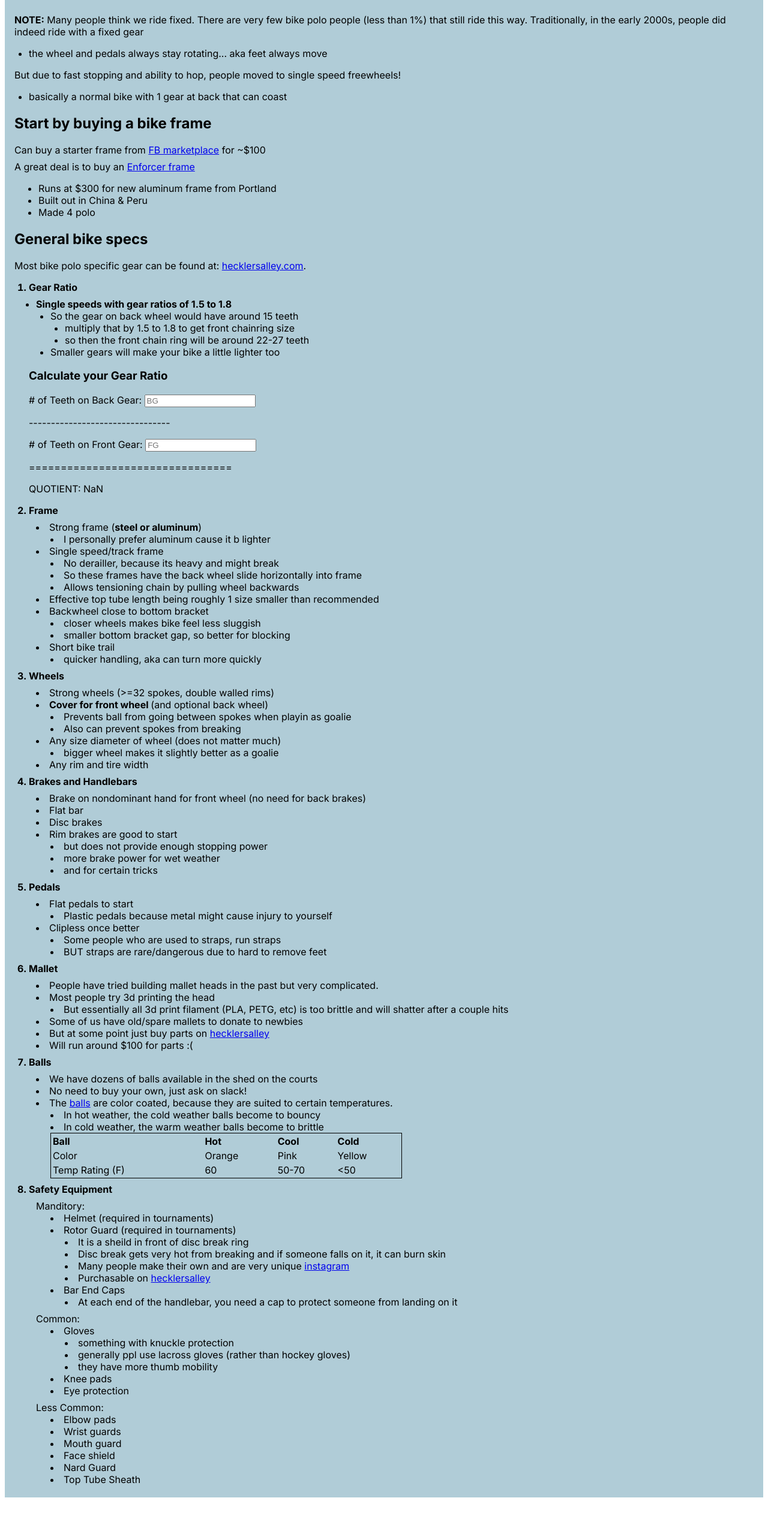
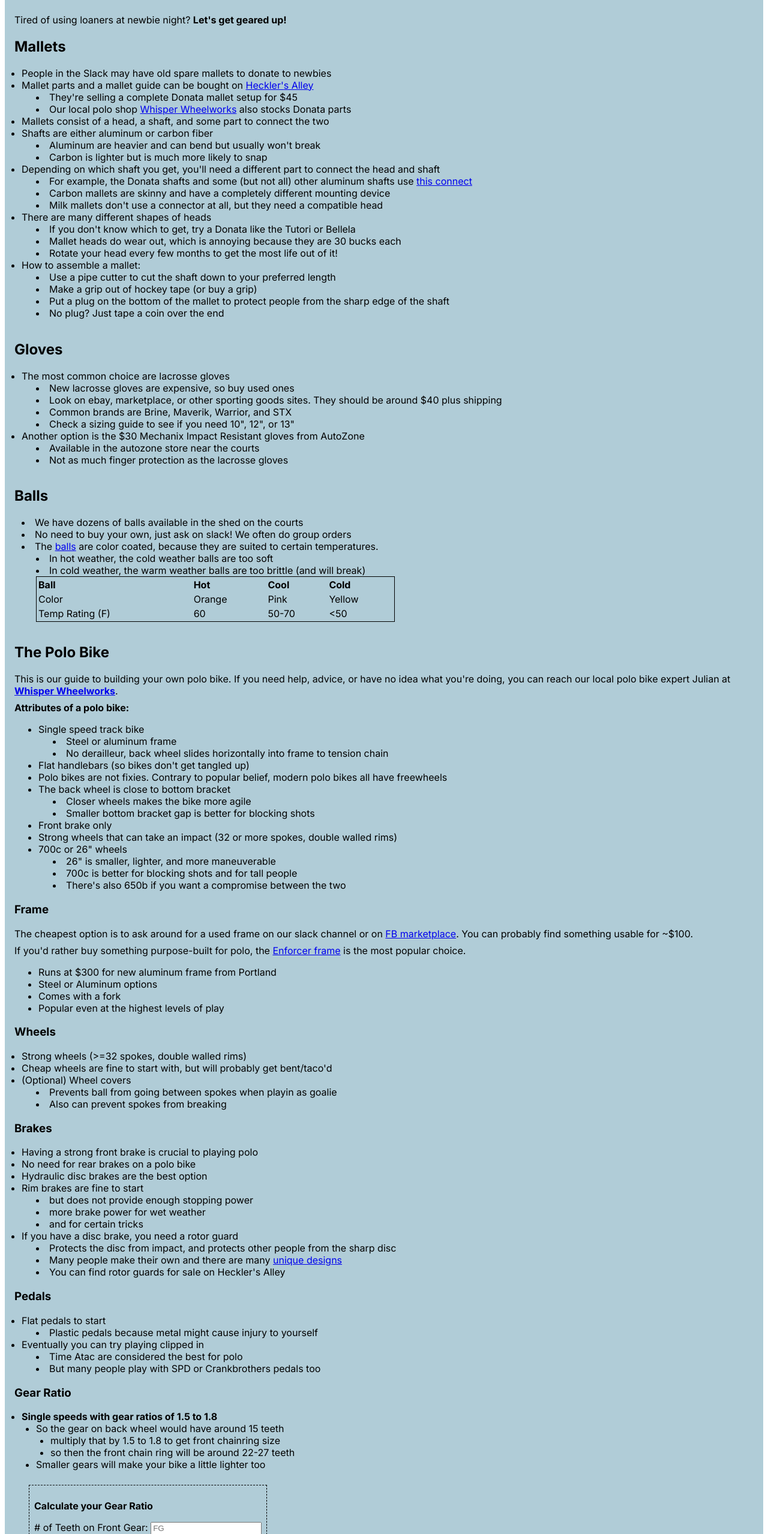
Before and after one commit to geluso/206bikepolo.com, a Next.js app: page /gear in a window 1280 px wide. Shown: the part 168-2726 px from the top of the page at 60% size. Before the commit the page ends 2681 px from the top, so only its background shows below. Built offline with nearby package versions, Linux system fonts and the light colour scheme.

Commit message:
Update gear page

```diff
--- a/app/gear/page.tsx
+++ b/app/gear/page.tsx
@@ -12,6 +12,7 @@ export default function Page() {
     setBackGear(e.target.value);
 
   function divide(a: number, b: number) {
+    if (!b) return "";
     return a / b;
   }
 
@@ -19,203 +20,80 @@ export default function Page() {
     <div className="page">
       <h2>Gear</h2>
 
-      <div className="mb-2 mt-2">
-        <b>NOTE:</b> Many people think we ride fixed. There are very few bike
-        polo people (less than 1%) that still ride this way. Traditionally, in
-        the early 2000s, people did indeed ride with a fixed gear
-        <ul className="ps-6 list-disc">
+      <p>Tired of using loaners at newbie night? <b>Let{"'"}s get geared up!</b></p>
+
+      <h2>Mallets</h2>
+      <ul className="pb-4 ps-3 my-2 list-disc">
+         <li>People in the Slack may have old spare mallets to donate to newbies</li>
          <li>
-            the wheel and pedals always stay rotating... aka feet always
-            move{" "}
+          Mallet parts and a mallet guide can be bought on{" "}
+            <a href="https://hecklersalley.com" target="_blank">
+              Heckler{"'"}s Alley
+            </a>
         </li>
+        <ul className="ps-6 list-disc list-inside">
+          <li>They{"'"}re selling a complete Donata mallet setup for $45</li>
+          <li>Our local polo shop{" "}
+            <a href="https://www.instagram.com/whisperwheelworks/" target="_blank">
+              Whisper Wheelworks
+            </a>{" "}
+            also stocks Donata parts</li>
         </ul>
-      </div>
-
-      <div className="mb-2 mt-2">
-        But due to fast stopping and ability to hop, people moved to single
-        speed freewheels!
-        <ul className="ps-6 list-disc">
-          <li>basically a normal bike with 1 gear at back that can coast</li>
+        <li>Mallets consist of a head, a shaft, and some part to connect the two</li>
+        <li>Shafts are either aluminum or carbon fiber</li>
+        <ul className="ps-6 list-disc list-inside">
+          <li>Aluminum are heavier and can bend but usually won{"'"}t break</li>
+          <li>Carbon is lighter but is much more likely to snap</li>
         </ul>
-      </div>
-
-      <h2>Start by buying a bike frame</h2>
-
-      <p className="mb-2 mt-2">
-        Can buy a starter frame from{" "}
-        <a href="https://www.facebook.com/marketplace/">FB marketplace</a> for
-        ~$100
-      </p>
-
-      <p className="mb-2 mt-2">
-        A great deal is to buy an{" "}
-        <a href="https://www.enforcerbikes.com/">Enforcer frame</a>
-      </p>
-      <ul>
-        <li>Runs at $300 for new aluminum frame from Portland</li>
-        <li>Built out in China & Peru</li>
-        <li>Made 4 polo</li>
+        <li>Depending on which shaft you get, you{"'"}ll need a different part to connect the head and shaft</li>
+        <ul className="ps-6 list-disc list-inside">
+          <li>For example, the Donata shafts and some (but not all) other aluminum shafts use{" "}
+            <a href="https://hecklersalley.com/collections/mallet-parts/products/connect-bike-polo-mounting-device" target="_blank">this connect</a>
+          </li>
+          <li>Carbon mallets are skinny and have a completely different mounting device</li>
+          <li>Milk mallets don{"'"}t use a connector at all, but they need a compatible head</li>
         </ul>
-
-      <h2>General bike specs</h2>
-      <p>
-        Most bike polo specific gear can be found at:{" "}
-        <a href="https://hecklersalley.com">hecklersalley.com</a>.
-      </p>
-
-      <ol className="ps-6 list-decimal">
-        <li className="font-bold">Gear Ratio</li>
-        <ul className="ps-3 my-2 mt-2 list-disc ">
-          <li>
-            <b>Single speeds with gear ratios of 1.5 to 1.8</b>
-          </li>
-          <ul className="ps-6 list-disc">
-            <li>So the gear on back wheel would have around 15 teeth</li>
-            <ul className="ps-6 list-disc">
-              <li>multiply that by 1.5 to 1.8 to get front chainring size</li>
-              <li>so then the front chain ring will be around 22-27 teeth</li>
+        <li>There are many different shapes of heads</li>
+        <ul className="ps-6 list-disc list-inside">
+          <li>If you don{"'"}t know which to get, try a Donata like the Tutori or Bellela</li>
+          <li>Mallet heads do wear out, which is annoying because they are 30 bucks each</li>
+          <li>Rotate your head every few months to get the most life out of it!</li>
         </ul>
-            <li>Smaller gears will make your bike a little lighter too</li>
+        <li>How to assemble a mallet:</li>
+        <ul className="ps-6 list-disc list-inside">
+          <li>Use a pipe cutter to cut the shaft down to your preferred length</li>
+          <li>Make a grip out of hockey tape (or buy a grip)</li>
+          <li>Put a plug on the bottom of the mallet to protect people from the sharp edge of the shaft</li>
+          <li>No plug? Just tape a coin over the end</li>
         </ul>
       </ul>
 
-        <div className="ml-0">
-          <h3>Calculate your Gear Ratio</h3>
-          <p>
-            # of Teeth on Back Gear:{" "}
-            <input
-              type="number"
-              value={backGear}
-              onChange={changeBack}
-              id="myNumberInput"
-              placeholder="BG"
-            />
-          </p>
-          <p>--------------------------------</p>
-          <p>
-            # of Teeth on Front Gear:{" "}
-            <input
-              type="number"
-              value={frontGear}
-              onChange={changeFront}
-              id="myNumberInput"
-              placeholder="FG"
-            />
-          </p>
-          <p>================================</p>
-          <p className="mb-4">
-            QUOTIENT: {divide(Number(frontGear), Number(backGear))}
-          </p>
-        </div>
-
-        <li className="font-bold">Frame</li>
-        <ul className="ps-3 my-2 list-disc list-inside">
-          <li>
-            Strong frame (<b>steel or aluminum</b>)
-          </li>
+      <h2>Gloves</h2>
+      <ul className="pb-4 ps-3 my-2 list-disc">
+         <li>The most common choice are lacrosse gloves</li>
         <ul className="ps-6 list-disc list-inside">
-            <li>I personally prefer aluminum cause it b lighter</li>
+          <li>New lacrosse gloves are expensive, so buy used ones</li>
+          <li>Look on ebay, marketplace, or other sporting goods sites. They should be around $40 plus shipping</li>
+          <li>Common brands are Brine, Maverik, Warrior, and STX</li>
+          <li>Check a sizing guide to see if you need 10{'"'}, 12{'"'}, or 13{'"'}</li>
         </ul>
-          <li>Single speed/track frame</li>
+        <li>Another option is the $30 Mechanix Impact Resistant gloves from AutoZone</li>
         <ul className="ps-6 list-disc list-inside">
-            <li>No derailler, because its heavy and might break</li>
-            <li>
-              So these frames have the back wheel slide horizontally into frame
-            </li>
-            <li>Allows tensioning chain by pulling wheel backwards</li>
-          </ul>
-          <li>
-            Effective top tube length being roughly 1 size smaller than
-            recommended{" "}
-          </li>
-          <li>Backwheel close to bottom bracket</li>
-          <ul className="ps-6 list-disc list-inside">
-            <li>closer wheels makes bike feel less sluggish</li>
-            <li>smaller bottom bracket gap, so better for blocking</li>
-          </ul>
-          <li>Short bike trail</li>
-          <ul className="ps-6 list-disc list-inside">
-            <li>quicker handling, aka can turn more quickly</li>
-          </ul>
-        </ul>
-        <li className="font-bold">Wheels</li>
-        <ul className="ps-3 my-2 list-disc list-inside">
-          <li>Strong wheels ({">="}32 spokes, double walled rims)</li>
-          <li>
-            <b>Cover for front wheel </b>(and optional back wheel)
-          </li>
-          <ul className="ps-6 list-disc list-inside">
-            <li>
-              Prevents ball from going between spokes when playin as goalie
-            </li>
-            <li>Also can prevent spokes from breaking</li>
-          </ul>
-          <li>Any size diameter of wheel (does not matter much)</li>
-          <ul className="ps-6 list-disc list-inside">
-            <li>bigger wheel makes it slightly better as a goalie</li>
-          </ul>
-          <li>Any rim and tire width </li>
-        </ul>
-
-        <li className="font-bold">Brakes and Handlebars</li>
-        <ul className="ps-3 my-2 list-disc list-inside">
-          <li>
-            Brake on nondominant hand for front wheel (no need for back brakes)
-          </li>
-          <li>Flat bar</li>
-          <li>Disc brakes</li>
-          <li>Rim brakes are good to start</li>
-          <ul className="ps-6 list-disc list-inside">
-            <li>but does not provide enough stopping power</li>
-            <li>more brake power for wet weather</li>
-            <li>and for certain tricks</li>
+          <li>Available in the autozone store near the courts</li>
+          <li>Not as much finger protection as the lacrosse gloves</li>
         </ul>
       </ul>
 
-        <li className="font-bold">Pedals</li>
-        <ul className="ps-3 my-2 list-disc list-inside">
-          <li>Flat pedals to start</li>
-          <ul className="ps-6 list-disc list-inside">
-            <li>Plastic pedals because metal might cause injury to yourself</li>
-          </ul>
-          <li>Clipless once better</li>
-          <ul className="ps-6 list-disc list-inside">
-            <li>Some people who are used to straps, run straps</li>
-            <li>BUT straps are rare/dangerous due to hard to remove feet</li>
-          </ul>
-        </ul>
-
-        <li className="font-bold">Mallet</li>
-        <ul className="ps-3 my-2 list-disc list-inside">
-          <li>
-            People have tried building mallet heads in the past but very
-            complicated.{" "}
-          </li>
-          <li>Most people try 3d printing the head</li>
-          <ul className="ps-6 list-disc list-inside">
-            <li>
-              But essentially all 3d print filament (PLA, PETG, etc) is too
-              brittle and will shatter after a couple hits
-            </li>
-          </ul>
-          <li>Some of us have old/spare mallets to donate to newbies</li>
-          <li>
-            But at some point just buy parts on{" "}
-            <a href="https://hecklersalley.com">hecklersalley</a>
-          </li>
-          <li>Will run around $100 for parts :(</li>
-        </ul>
-
-        <li className="font-bold">Balls</li>
-        <ul className="ps-3 my-2 list-disc list-inside">
+      <h2>Balls</h2>
+      <ul className="pb-4 ps-3 my-2 list-disc list-inside">
           <li>We have dozens of balls available in the shed on the courts</li>
-          <li>No need to buy your own, just ask on slack!</li>
+          <li>No need to buy your own, just ask on slack! We often do group orders</li>
           <li>
             The <a href="https://hecklersalley.com/collections/bike-polo-balls">balls</a> are color coated, because they are suited to certain temperatures.
           </li>
           <ul className="ps-6 list-disc list-inside">
-            <li>In hot weather, the cold weather balls become to bouncy</li>
-            <li>In cold weather, the warm weather balls become to brittle</li>
+            <li>In hot weather, the cold weather balls are too soft</li>
+            <li>In cold weather, the warm weather balls are too brittle (and will break)</li>
             <table style={{ width: '50%',border: '1px solid black' }}>
               <thead>
                 <tr style={{textAlign: 'left'}}>
@@ -242,62 +120,151 @@ export default function Page() {
             </table>
           </ul>
         </ul>
-        <li className="font-bold">Safety Equipment</li>
-        <ul className="ps-3 my-2 list-disc list-inside">
-          Manditory:
-          <ul className="ps-6 mb-2 list-disc list-inside">
-            <li>Helmet (required in tournaments)</li>
-            <li>Rotor Guard (required in tournaments)</li>
+
+      <h2>The Polo Bike</h2>
+      <div className="mb-2 mt-2">
+        This is our guide to building your own polo bike. If you need help, advice, or have
+        no idea what you{"'"}re doing, you can reach our local polo bike expert Julian at{" "}
+        <b><a href="https://www.instagram.com/whisperwheelworks/" target="_blank">
+          Whisper Wheelworks
+        </a></b>.
+      </div>
+
+      <b>Attributes of a polo bike:</b>
+      <ul>
+        <li>Single speed track bike</li>
         <ul className="ps-6 list-disc list-inside">
-              <li>It is a sheild in front of disc break ring</li>
-              <li>
-                Disc break gets very hot from breaking and if someone falls on
-                it, it can burn skin
-              </li>
-              <li>
-                Many people make their own and are very unique{" "}
-                <a href="https://www.instagram.com/no_words_just_guards/">
-                  instagram
-                </a>
-              </li>
-              <li>
-                Purchasable on <a href="hecklersalley.com">hecklersalley</a>
-              </li>
+            <li>Steel or aluminum frame</li>
+            <li>No derailleur, back wheel slides horizontally into frame to tension chain</li>
         </ul>
-            <li>Bar End Caps</li>
+        <li>Flat handlebars (so bikes don{"'"}t get tangled up)</li>
+        <li>Polo bikes are not fixies. Contrary to popular belief, modern polo bikes all have freewheels</li>
+        <li>The back wheel is close to bottom bracket</li>
+        <ul className="ps-6 list-disc list-inside">
+            <li>Closer wheels makes the bike more agile</li>
+            <li>Smaller bottom bracket gap is better for blocking shots</li>
+        </ul>
+        <li>Front brake only</li>
+        <li>Strong wheels that can take an impact (32 or more spokes, double walled rims)</li>
+        <li>700c or 26{'"'} wheels</li>
+         <ul className="ps-6 list-disc list-inside">
+            <li>26{'"'} is smaller, lighter, and more maneuverable</li>
+            <li>700c is better for blocking shots and for tall people</li>
+            <li>There{"'"}s also 650b if you want a compromise between the two</li>
+        </ul>
+      </ul>
+
+
+      <h3>Frame</h3>
+
+      <p className="mb-2 mt-2">
+        The cheapest option is to ask around for a used frame on our slack channel or on{" "}
+        <a href="https://www.facebook.com/marketplace/" target="_blank">FB marketplace</a>.
+        You can probably find something usable for ~$100.
+      </p>
+
+      <p className="mb-2 mt-2">
+        If you{"'"}d rather buy something purpose-built for polo, the{" "}
+        <a href="https://www.enforcerbikes.com/" target="_blank">Enforcer frame</a> is the most popular choice.
+      </p>
+      <ul>
+        <li>Runs at $300 for new aluminum frame from Portland</li>
+        <li>Steel or Aluminum options</li>
+        <li>Comes with a fork</li>
+        <li>Popular even at the highest levels of play</li>
+      </ul>
+
+      <h3>Wheels</h3>
+      <ul className="ps-3 my-2 list-disc">
+        <li>Strong wheels ({">="}32 spokes, double walled rims)</li>
+        <li>Cheap wheels are fine to start with, but will probably get bent/taco{"'"}d</li>
+        <li>(Optional) Wheel covers</li>
         <ul className="ps-6 list-disc list-inside">
           <li>
-                At each end of the handlebar, you need a cap to protect someone
-                from landing on it
+            Prevents ball from going between spokes when playin as goalie
           </li>
+          <li>Also can prevent spokes from breaking</li>
         </ul>
       </ul>
+
+      <h3>Brakes</h3>
+      <ul className="ps-3 my-2 list-disc">
+        <li>Having a strong front brake is crucial to playing polo</li>
+        <li>No need for rear brakes on a polo bike</li>
+        <li>Hydraulic disc brakes are the best option</li>
+        <li>Rim brakes are fine to start</li>
+        <ul className="ps-6 list-disc list-inside">
+          <li>but does not provide enough stopping power</li>
+          <li>more brake power for wet weather</li>
+          <li>and for certain tricks</li>
         </ul>
-        <ul className="ps-3 my-2 list-disc list-inside">
-          Common:
-          <ul className="ps-6 mb-2 list-disc list-inside">
-            <li>Gloves </li>
+        <li>If you have a disc brake, you need a rotor guard</li>
         <ul className="ps-6 list-disc list-inside">
-              <li>something with knuckle protection</li>
-              <li>
-                generally ppl use lacross gloves (rather than hockey gloves)
+          <li>Protects the disc from impact, and protects other people from the sharp disc</li>
+          <li>Many people make their own and there are many{" "}
+            <a href="https://www.instagram.com/no_words_just_guards/" target="_blank">unique designs</a>
           </li>
-              <li>they have more thumb mobility</li>
-            </ul>
-            <li>Knee pads </li>
-            <li>Eye protection </li>
-          </ul>
-          Less Common:
-          <ul className="ps-6 list-disc list-inside pb-5">
-            <li>Elbow pads</li>
-            <li>Wrist guards</li>
-            <li>Mouth guard</li>
-            <li>Face shield</li>
-            <li>Nard Guard</li>
-            <li>Top Tube Sheath</li>
+          <li>You can find rotor guards for sale on Heckler{"'"}s Alley</li>
         </ul>
       </ul>
-      </ol>
+
+      <h3>Pedals</h3>
+       <ul className="ps-3 my-2 list-disc">
+          <li>Flat pedals to start</li>
+          <ul className="ps-6 list-disc list-inside">
+            <li>Plastic pedals because metal might cause injury to yourself</li>
+          </ul>
+          <li>Eventually you can try playing clipped in</li>
+          <ul className="ps-6 list-disc list-inside">
+            <li>Time Atac are considered the best for polo</li>
+            <li>But many people play with SPD or Crankbrothers pedals too</li>
+          </ul>
+        </ul>
+
+      <h3>Gear Ratio</h3>
+      <ul className="ps-3 my-2 mt-2 list-disc ">
+        <li>
+          <b>Single speeds with gear ratios of 1.5 to 1.8</b>
+        </li>
+        <ul className="ps-6 list-disc">
+          <li>So the gear on back wheel would have around 15 teeth</li>
+          <ul className="ps-6 list-disc">
+            <li>multiply that by 1.5 to 1.8 to get front chainring size</li>
+            <li>so then the front chain ring will be around 22-27 teeth</li>
+          </ul>
+          <li>Smaller gears will make your bike a little lighter too</li>
+        </ul>
+      </ul>
+
+      <div className="m-6 p-2 border border-black border-dashed w-fit">
+        <p><b>Calculate your Gear Ratio</b></p>
+         <p>
+          # of Teeth on Front Gear:{" "}
+          <input
+            type="number"
+            value={frontGear}
+            onChange={changeFront}
+            id="myNumberInput"
+            placeholder="FG"
+          />
+        </p>
+        <p>--------------------------------</p>
+        <p>
+          # of Teeth on Back Gear:{" "}
+          <input
+            type="number"
+            value={backGear}
+            onChange={changeBack}
+            id="myNumberInput"
+            placeholder="BG"
+          />
+        </p>
+        <p>================================</p>
+        <p>
+          RATIO: {divide(Number(frontGear), Number(backGear))}
+        </p>
+      </div>
+      <br/>
     </div>
   );
 }
--- a/app/page.tsx
+++ b/app/page.tsx
@@ -13,7 +13,7 @@ export default function Home() {
           <div>
               <span className="text-3xl">🏆</span>
           </div>
-              Register for Emerald City Open August 29th-30th
+              Emerald City Open August 29th-30th, Seattle WA
         </div>
       </div>
       </a>
@@ -83,16 +83,12 @@ export default function Home() {
       </p>
 
       <h2>Getting your own Gear</h2>
-      <p>
-        Bike polo gear is generally purchased through{" "}
-        <a href="https://hecklersalley.com/" target="_blank">
-          hecklersalley.com
-        </a> maintained out in Portland by Jordan
-      </p>
 
       <ul>
-          <li>But our local seattle club generally has old equipment to sell/give away.</li>
+          <li>Our local polo shop is <b><a href="https://www.instagram.com/whisperwheelworks/" target="_blank">Whisper Wheelworks</a></b></li>
+          <li>Mallets, balls, and more are found on Portland{"'"}s <b><a href="https://hecklersalley.com/" target="_blank">Heckler{"'"}s Alley</a></b></li>
           <li>We often do group orders to save on shipping</li>
+          <li>Our club has old equipment to sell/give away. Ask in the Slack!</li>
       </ul>
 
       <p className="mb-2 mt-2">
```
Lines whose indentation alone changed are shown as unchanged.
